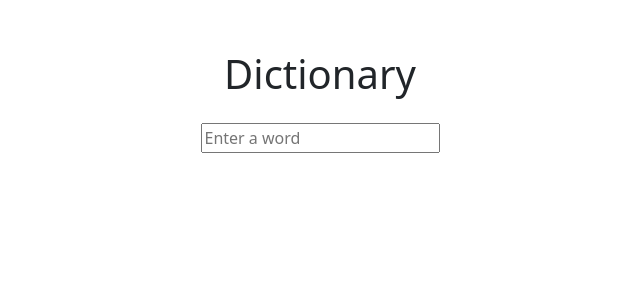
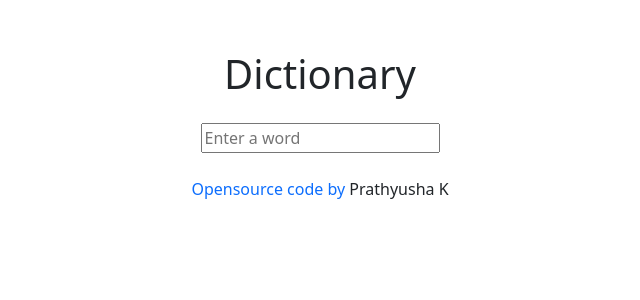
Before and after one commit to kprathyusha/dictionary-react, a React (Create React App) app: page / in a window 1280 px wide. Shown: the top 300 px of the page, without its empty margins (320-960 px from the left). Built offline with nearby package versions, Linux system fonts and the light colour scheme.

Commit message:
Added link to github

```diff
--- a/src/App.css
+++ b/src/App.css
@@ -1,9 +1,11 @@
 .App {
     text-align: center;
 }
+.App a {
+    text-decoration: none;
+}
 
-
-.App-header {
+/* .App-header {
     background-color: #282c34;
     min-height: 100vh;
     display: flex;
@@ -12,9 +14,7 @@
     justify-content: center;
     font-size: calc(10px + 2vmin);
     color: white;
-}
-
-
+} */
 
 /* @keyframes App-logo-spin {
   from {
--- a/src/App.js
+++ b/src/App.js
@@ -6,7 +6,17 @@ function App() {
     return (
         <div className="App">
             <Search />
-
+            <br />
+            <footer>
+                <a
+                    href="https://github.com/kprathyusha/dictionary-react"
+                    target="_blank"
+                    rel="noreferrer"
+                >
+                    Opensource code by{" "}
+                </a>
+                Prathyusha K
+            </footer>
         </div>
     );
 }
```
Lines whose indentation alone changed are shown as unchanged.
